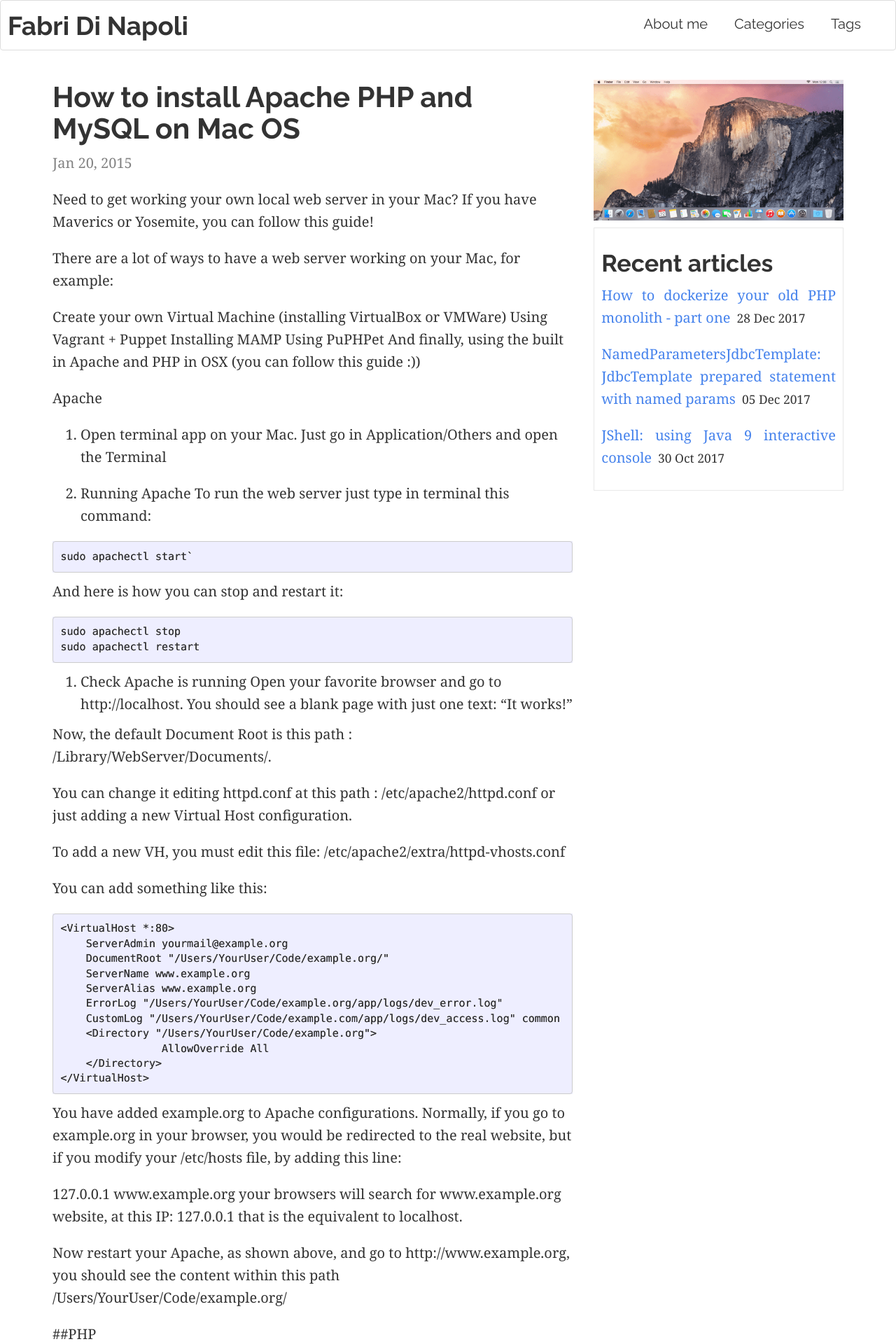
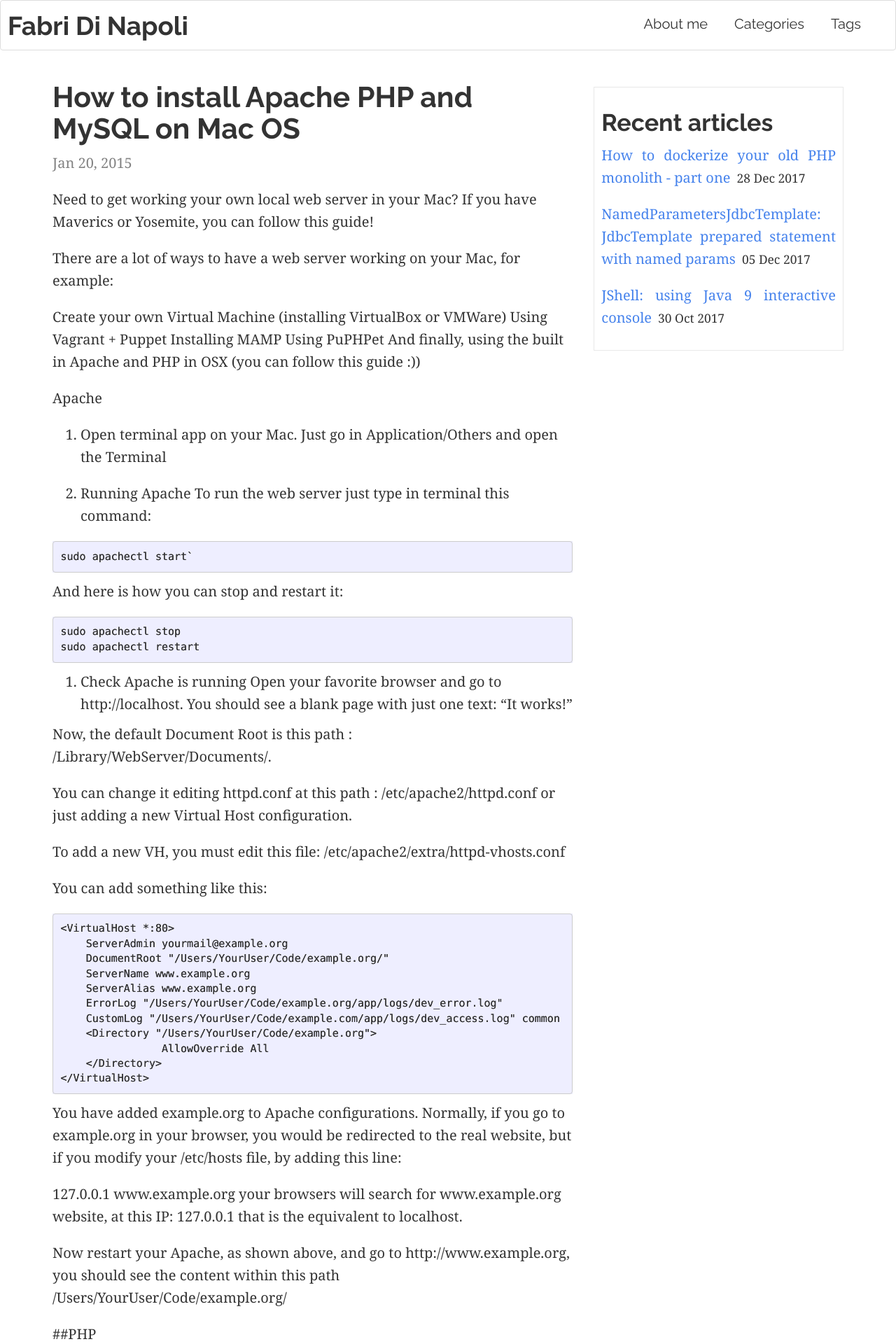
Before and after one commit to Hyunk3l/hyunk3l.github.io, a Jekyll site: the page built from _posts/2015-01-20-how-to-install-apache-php-mysql-on-mac-osx.markdown, in a window 1280 px wide. Shown: the top 1920 px of the page at 70% size. Built offline with Jekyll 4.4.1, drawn with Linux system fonts in a browser that asks for light colours; comment, search, counter and statistics services are not loaded.

Commit message:
Fix images

```diff
--- a/_includes/sidebar.html
+++ b/_includes/sidebar.html
@@ -3,7 +3,6 @@
            {% if page.img %}
             <img width="600" src="{{site.baseurl}}/images/{{page.image}}" alt="{{page.title}}">
             {% else %}
-            <img width="600" src="{{site.baseurl}}/images/{{page.image}}" alt="{{page.title}}">
             {% endif %}
         </div>
 
```
